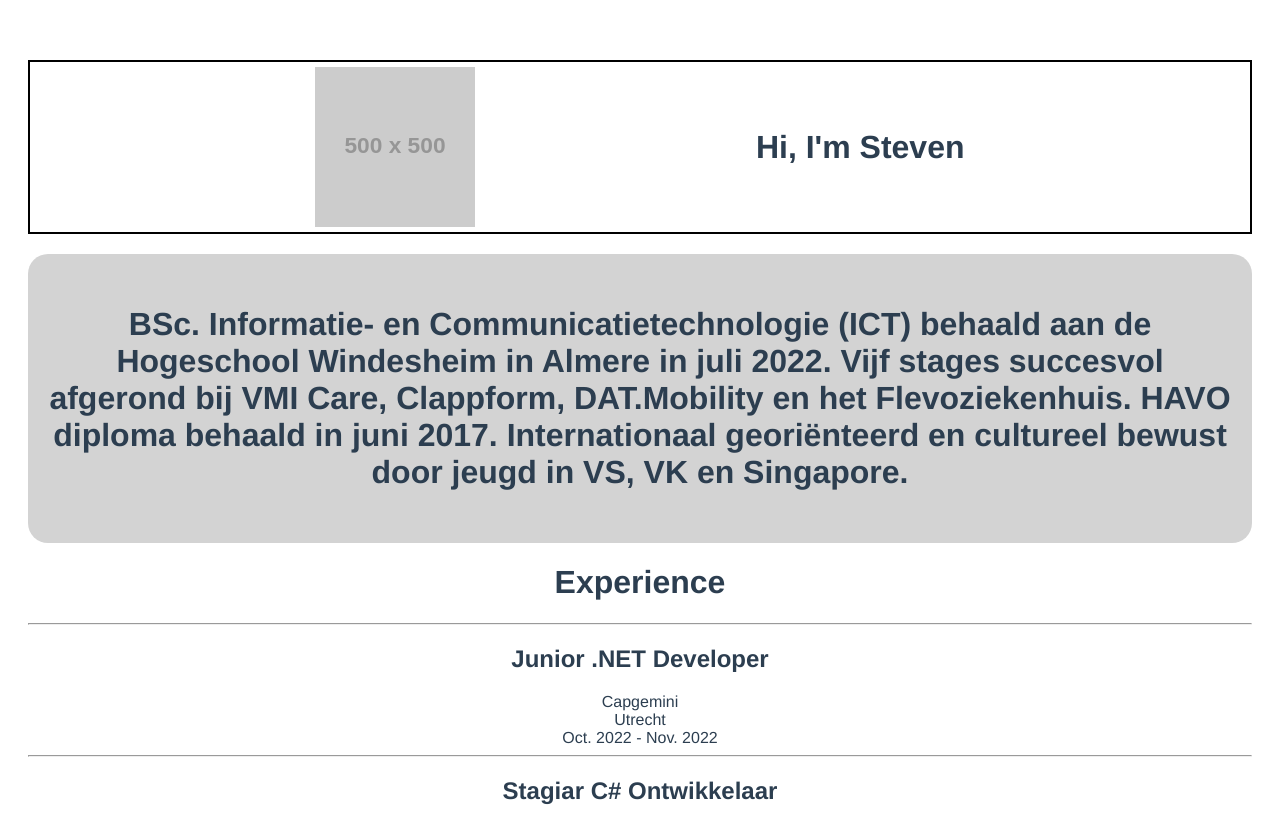
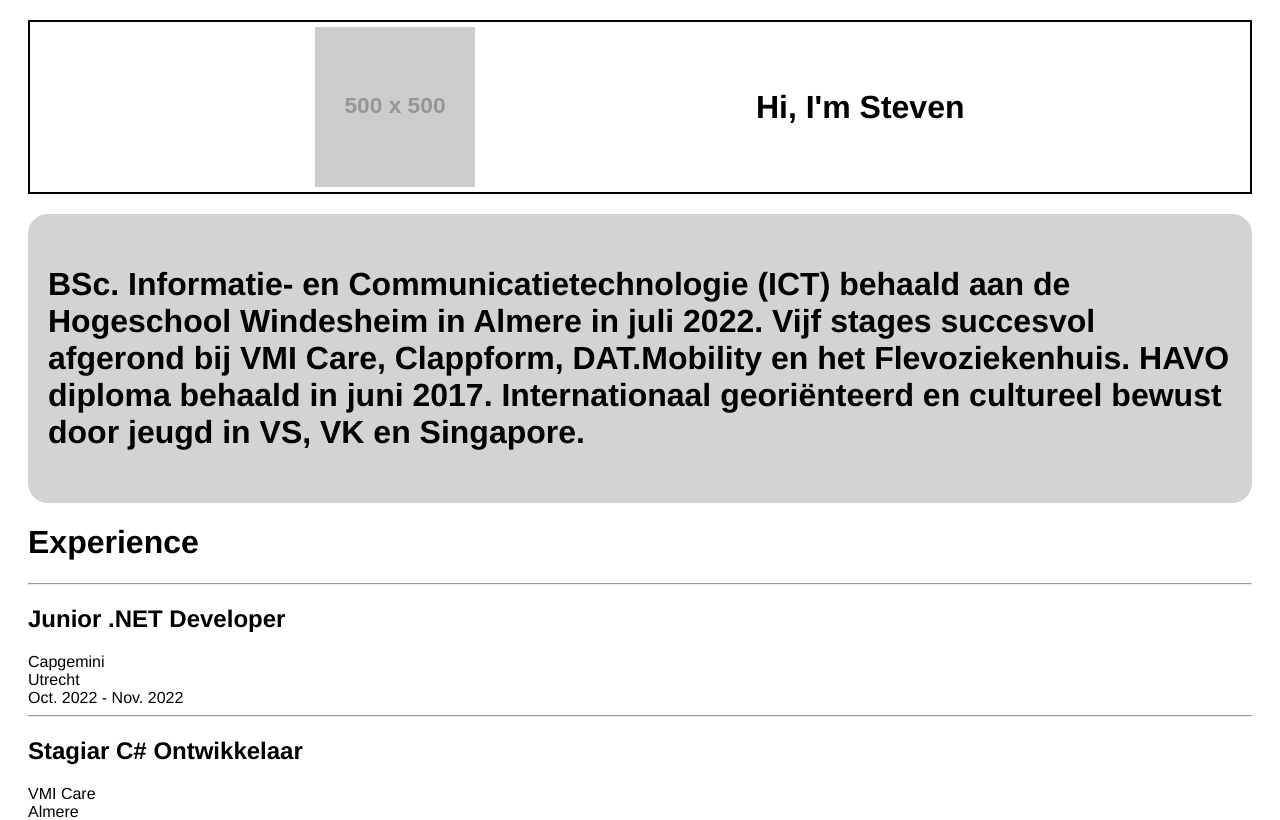
Before and after one commit to themmixproject/cv-website, a Vue app: page / in a window 1280 px wide. Shown: the top 820 px of the page. Built offline with nearby package versions, Linux system fonts and the light colour scheme.

Commit message:
Deleted default styling from App.vue

```diff
--- a/src/App.vue
+++ b/src/App.vue
@@ -16,10 +16,5 @@ export default {
 <style>
 #app {
   font-family: Avenir, Helvetica, Arial, sans-serif;
-  -webkit-font-smoothing: antialiased;
-  -moz-osx-font-smoothing: grayscale;
-  text-align: center;
-  color: #2c3e50;
-  margin-top: 60px;
 }
 </style>
```
